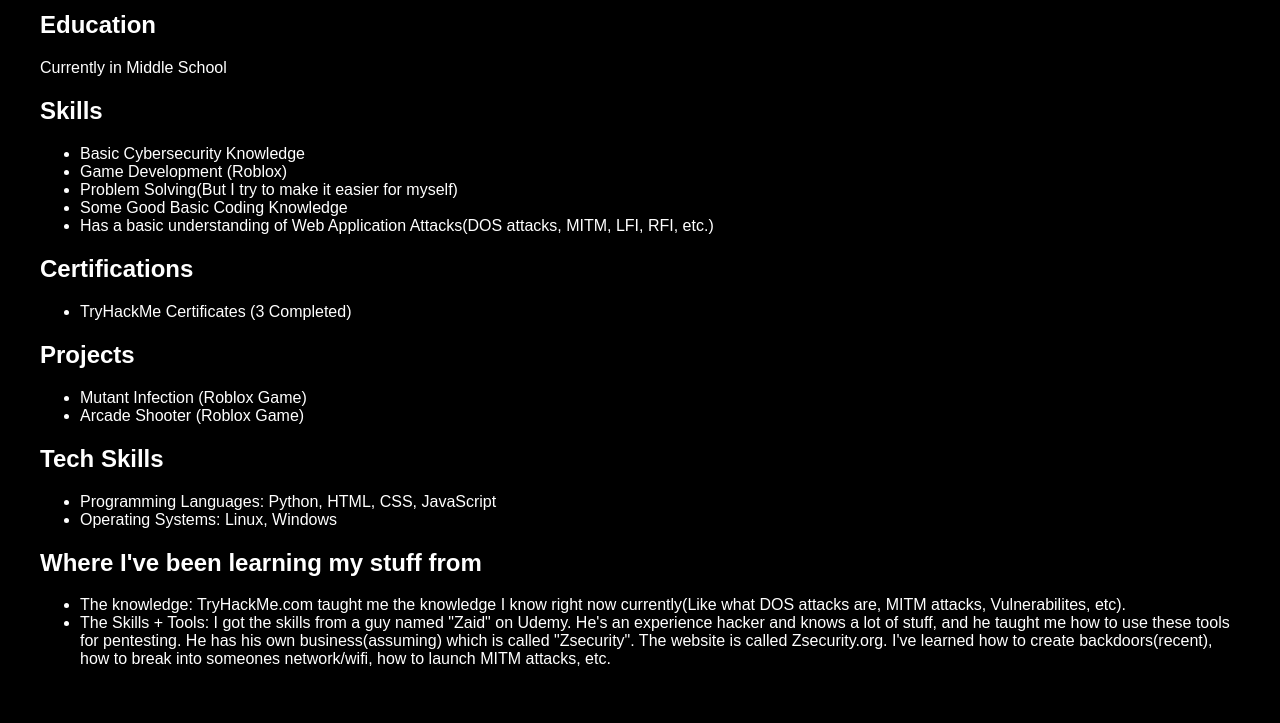
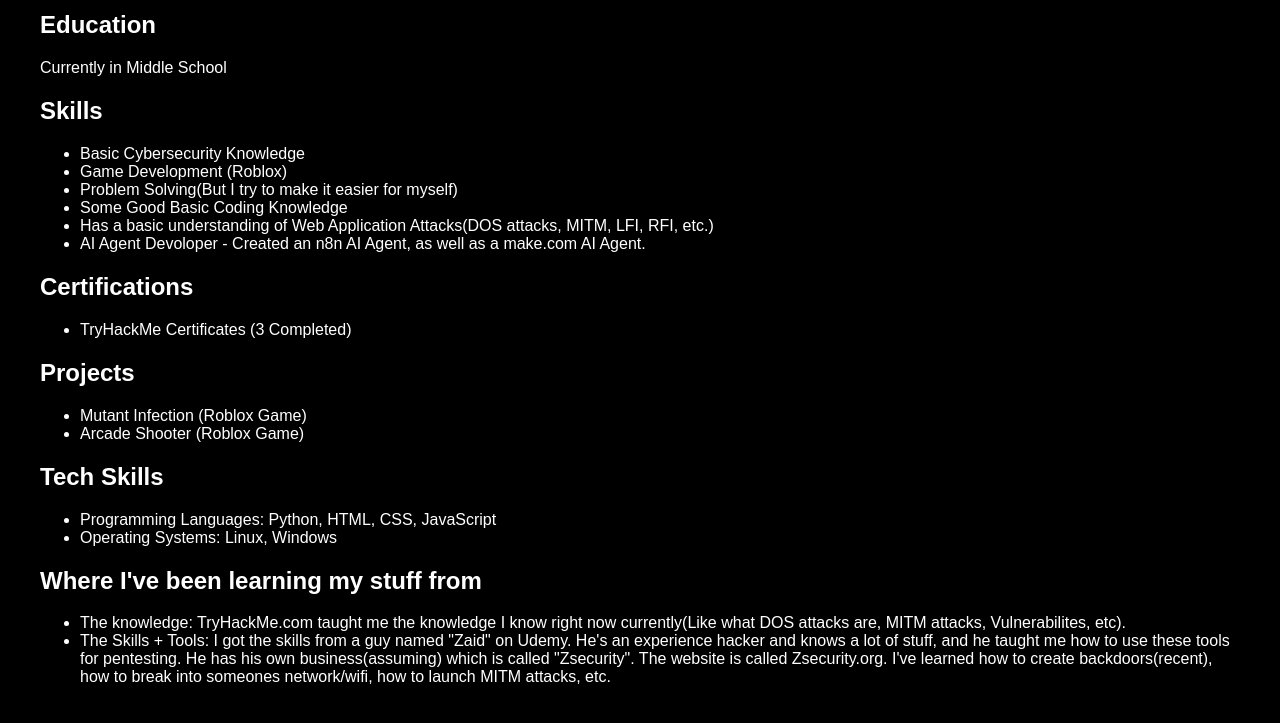
Before and after one commit to idktbh11/PortfolioWeb, a plain HTML site: page resume.html in a window 1280 px wide. Shown: the part 161-884 px from the top of the page. Drawn offline with Linux system fonts and the light colour scheme.

Commit message:
Update resume.html

```diff
--- a/resume.html
+++ b/resume.html
@@ -32,6 +32,7 @@
                     <li>Problem Solving(But I try to make it easier for myself)</li>
                     <li>Some Good Basic Coding Knowledge</li>
                     <li>Has a basic understanding of Web Application Attacks(DOS attacks, MITM, LFI, RFI, etc.)</li>
+                    <li>AI Agent Devoloper - Created an n8n AI Agent, as well as a make.com AI Agent.</li>
                 </ul>
             </section>
 
```
